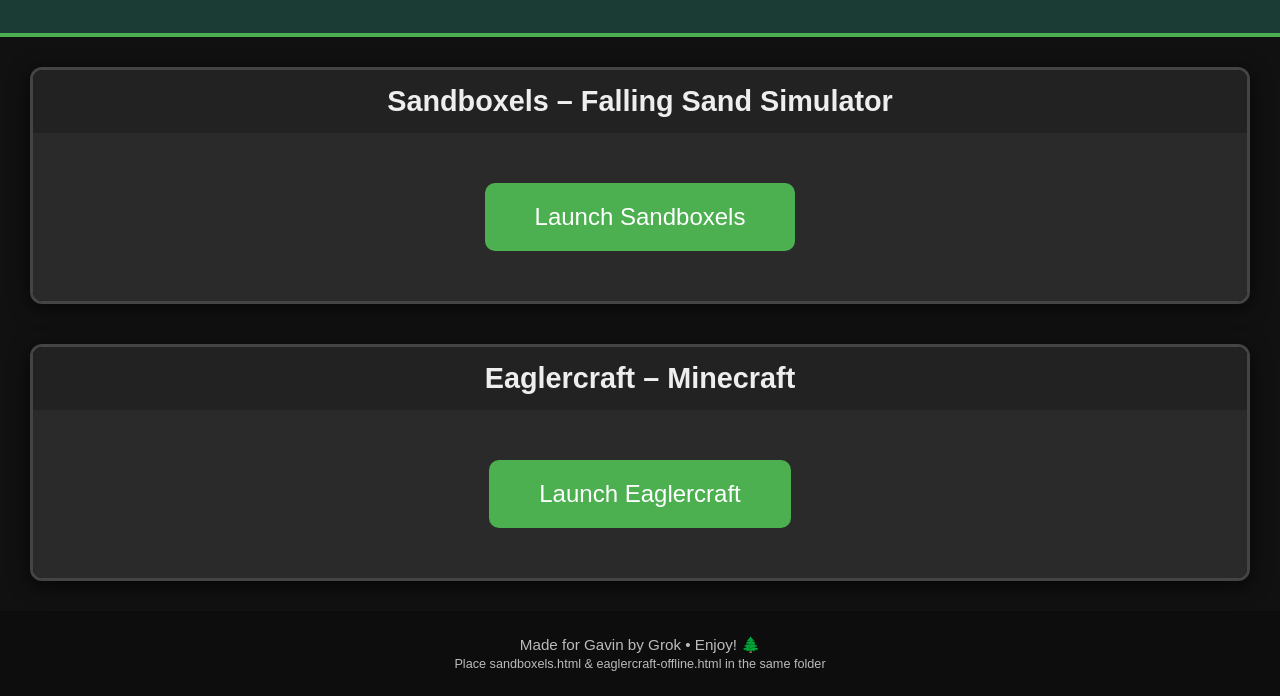
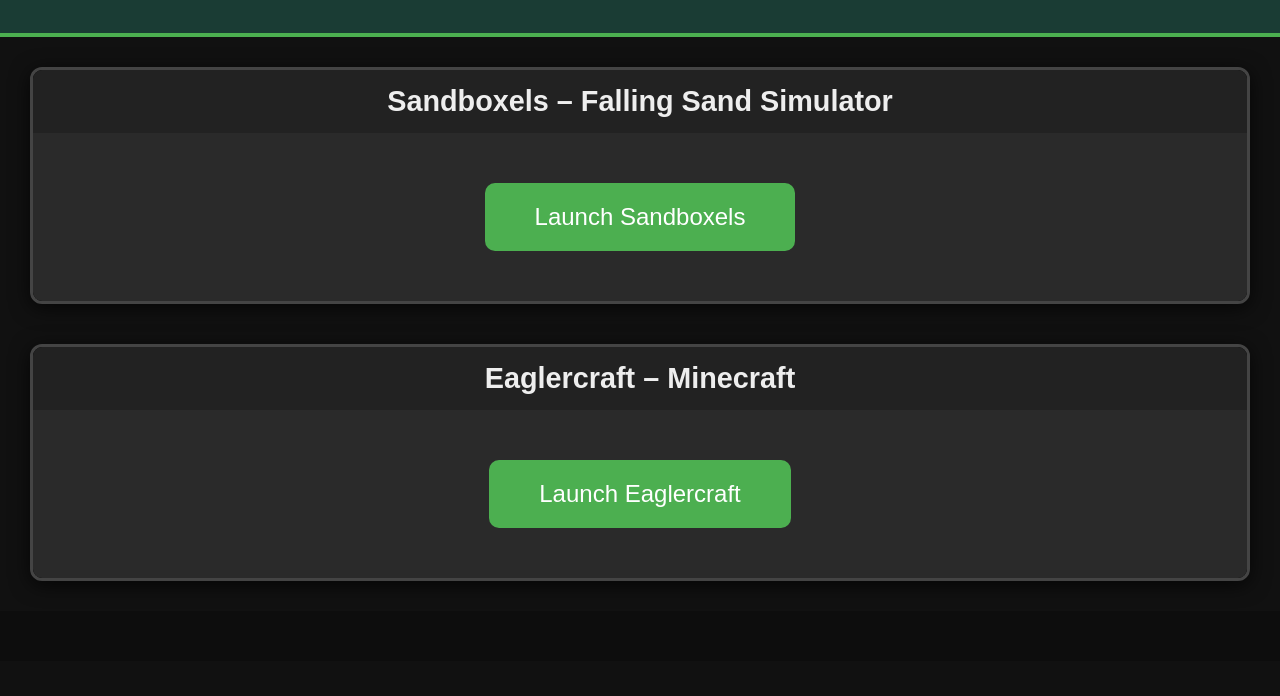
Before and after one commit to noob12341712/games, a plain HTML site: page index.html in a window 1280 px wide. Shown: the part 109-805 px from the top of the page. Drawn offline with Linux system fonts and the light colour scheme.

Commit message:
Update index.html

```diff
--- a/index.html
+++ b/index.html
@@ -118,8 +118,7 @@
   </div>
 
   <footer>
-    Made for Gavin by Grok • Enjoy! 🌲<br>
-    <small>Place sandboxels.html & eaglercraft-offline.html in the same folder</small>
+    <small></small>
   </footer>
 
 </body>
```
